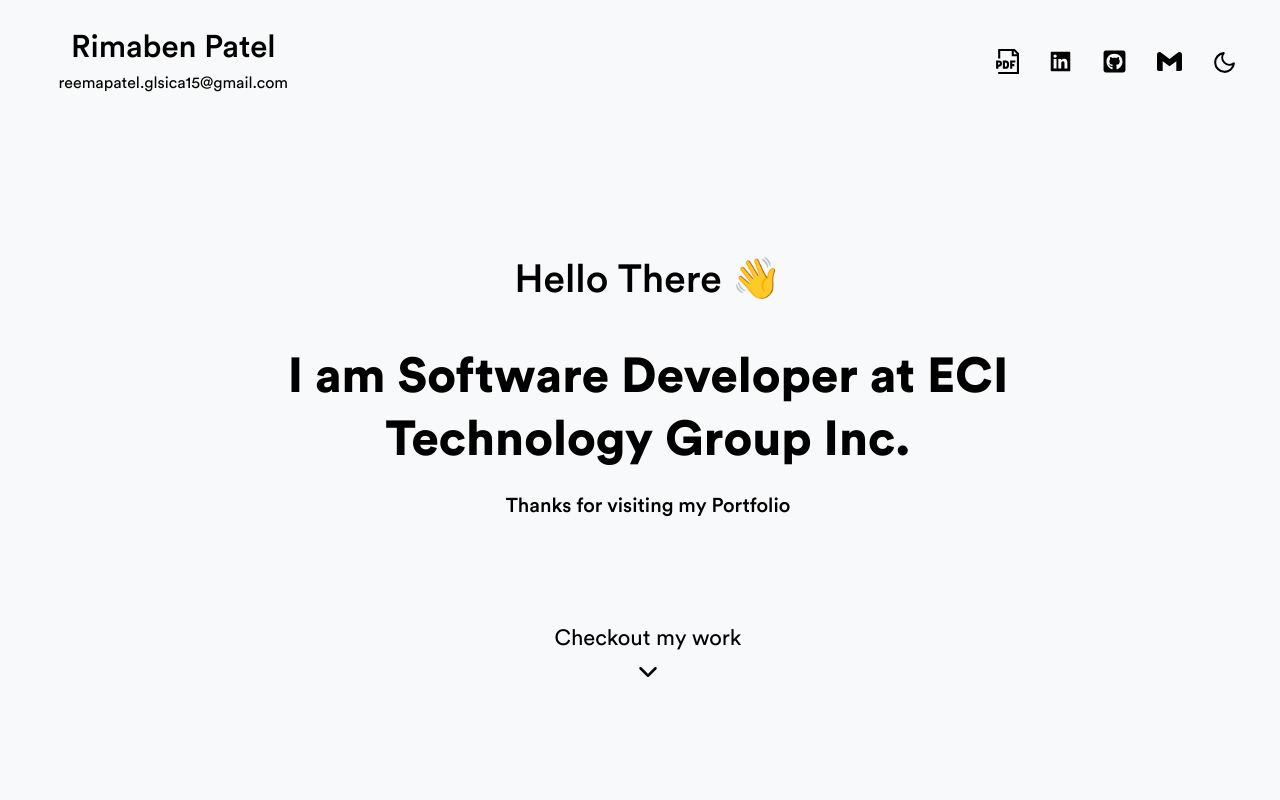
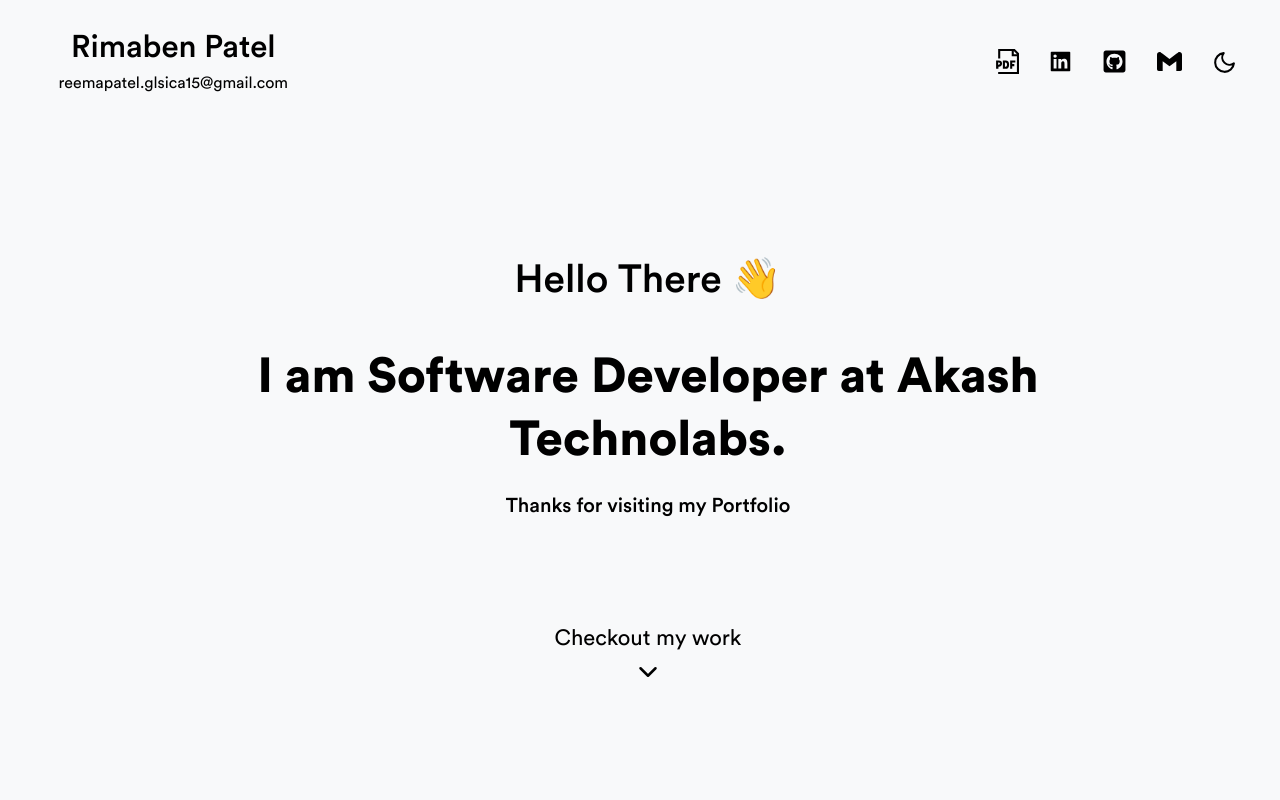
Before and after one commit to rima0055/portfolio_v2, a React (Create React App) app: page / in a window 1280 px wide. Shown: the top 800 px of the page. Built offline with nearby package versions, Linux system fonts and the light colour scheme.

Commit message:
Update Main.jsx

```diff
--- a/src/components/Main.jsx
+++ b/src/components/Main.jsx
@@ -11,7 +11,7 @@ function Main() {
         </span>
       </h2>
       <h1 className="title">
-        I am Software Developer at ECI Technology Group Inc.
+        I am Software Developer at Akash Technolabs.
       </h1>
       <h5 style={{ marginTop: "20px", textAlign: "center" }}>
         Thanks for visiting my Portfolio
```
